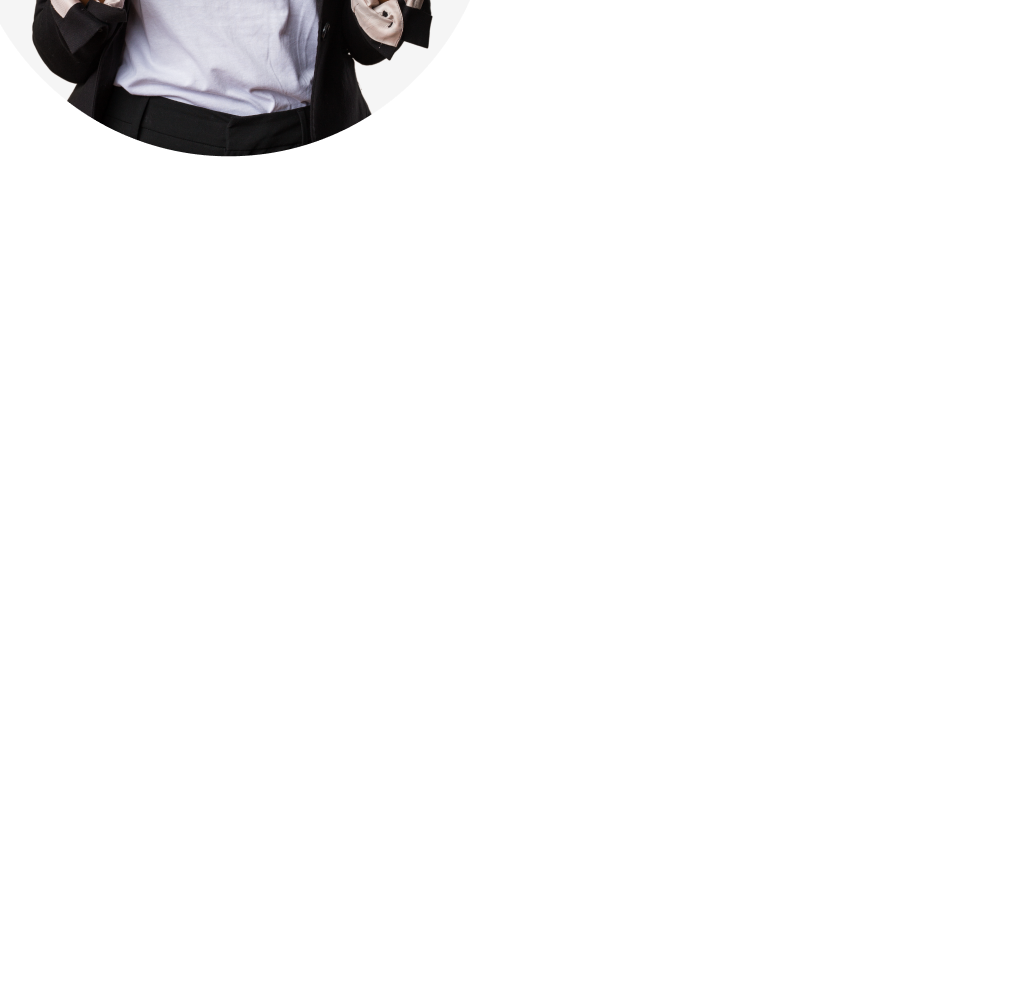
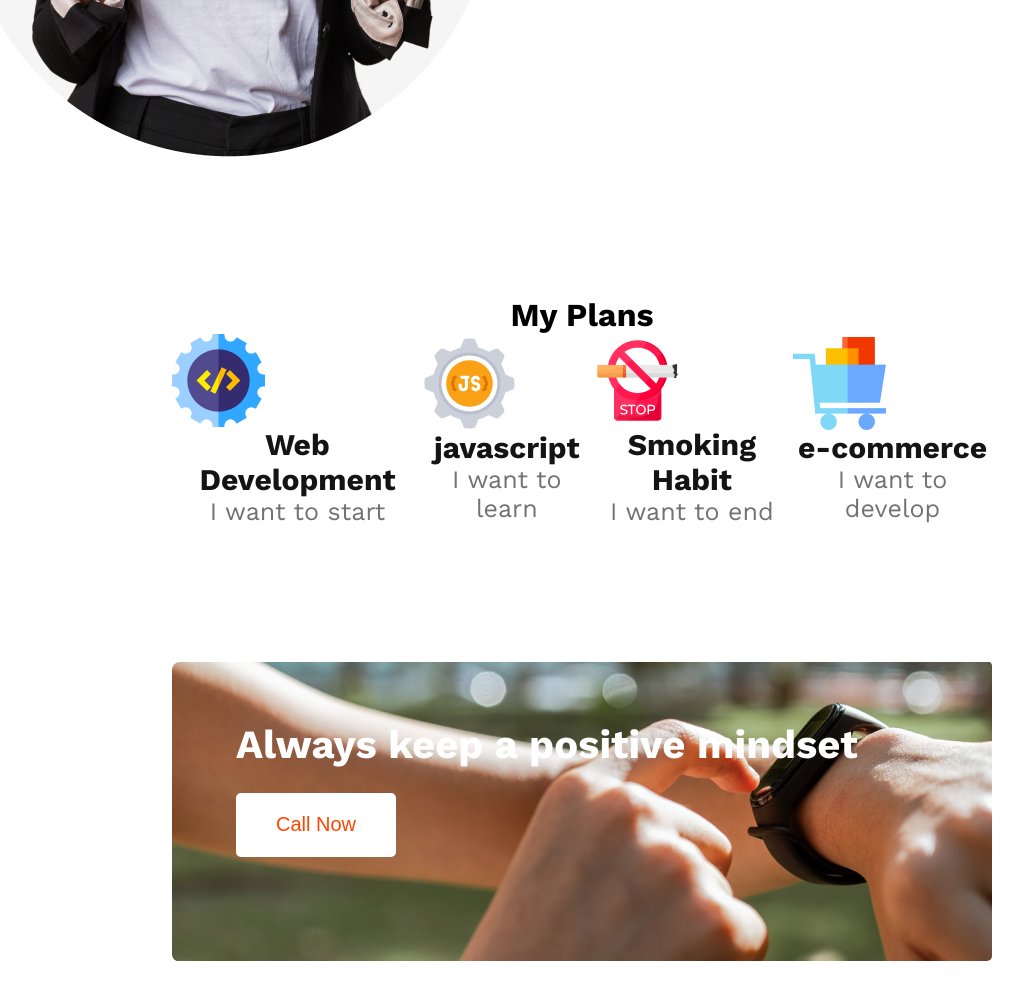
Before and after one commit to Jaman-Shah/my-new-year-new-me, a plain HTML site: page index.html in a window 1280 px wide. Shown: the part 1575-2575 px from the top of the page, without its empty margins (58-1081 px from the left). Before the commit the page ends 1736 px from the top, so only its background shows below. Drawn offline with nearby package versions, Linux system fonts and the light colour scheme.

Commit message:
hadn area finished

```diff
--- a/index.html
+++ b/index.html
@@ -54,6 +54,45 @@
       </div>
 
       <!-- person's life status ends  -->
+
+      <!-- plans area starts  -->
+      <div class="plans-area">
+        <h1>My Plans</h1>
+        <div class="plan-items">
+          <div class="web-dev">
+            <div class="img-container"><img src="./images/icons/web.png" alt="" /></div c>
+            <h1>Web Development</h1>
+            <h3>I want to start</h3>
+          </div>
+          <div class="javascript">
+           <div class="img-container"> <img src="./images/icons/js.png" alt="" /></div>
+            <h1>javascript</h1>
+            <h3>I want to learn</h3>
+          </div>
+          <div class="smoking-habit">
+            <div class="img-container"><img src="./images/icons/smoke.png" alt="" /></div>
+            <h1>Smoking Habit</h1>
+            <h3>I want to end</h3>
+          </div>
+          <div class="e-commerce">
+            <div class="img-container"><img src="./images/icons/ecom.png" alt="" /></div>
+            <h1>e-commerce</h1>
+            <h3>I want to develop</h3>
+          </div>
+        </div>
+      </div>
+      <!-- plans area ends -->
+
+      <!-- hand area starts  -->
+
+      <div class="hand-area">
+        <h1>Always keep a positive mindset</h1>
+        <button class="call-btn">Call Now</button>
+      </div>
+
+      <!-- hand area ends  -->
+
+
     </main>
 
     <!-- main parts ends  -->
--- a/styles/style.css
+++ b/styles/style.css
@@ -106,4 +106,78 @@ body {
 }
 
 /* person's life status ends  */
+
+
+/* plans are starts  */
+
+.plans-area{
+  margin: 135px 230px;
+}
+.plans-area > h1{
+  text-align: center;
+}
+.plan-items{
+  display: flex;
+  justify-content: center;
+  align-items: center;
+}
+.img-container{
+  display: flex;
+  width: 92.958px;
+  height: 92.958px;
+  align-items: center;
+}
+.plan-items h1{
+  color: var(--Dark-01, #151414);
+  text-align: center;
+  font-size: 30px;
+  font-weight: 700;
+  line-height: normal;
+}
+.plan-items h3{
+  color: var(--Dark-03, #737272);
+  text-align: center;
+  font-family: Work Sans;
+  font-size: 25px;
+  font-style: normal;
+  font-weight: 500;
+  line-height: normal;
+  }
+
+
+/* plans are ends  */
+
 /* main section ends */
+
+
+
+/* hand area starts  */
+
+
+.hand-area{
+  background-image: url('../images/watch.png');
+  background-repeat: no-repeat;
+  margin: 130px 230px;
+  height: 300px;
+  padding:60px 0px 60px 64px;
+  border-radius: 5px;
+}
+
+.hand-area > h1{
+  color: #FFF;
+  font-size: 40px;
+  font-weight: 700;
+  line-height: normal;
+}
+.hand-area button{
+  width: 160px;
+  height: 64px;
+  border-radius: 5px;
+  border: none;
+  color: orangered;
+  background: #FFF;
+  padding: 20px;
+  font-size: 20px;
+  margin-top: 25px;
+}
+/* hand area ends */
```
